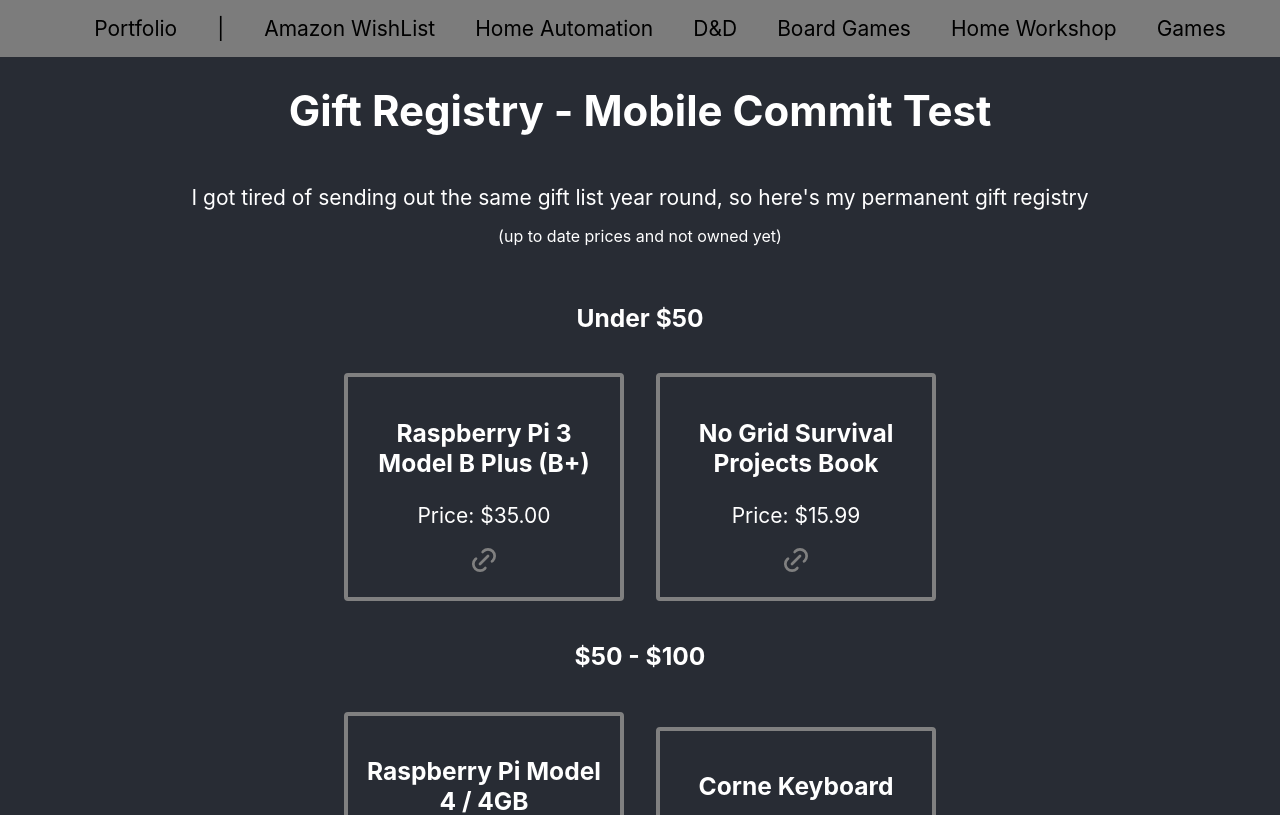
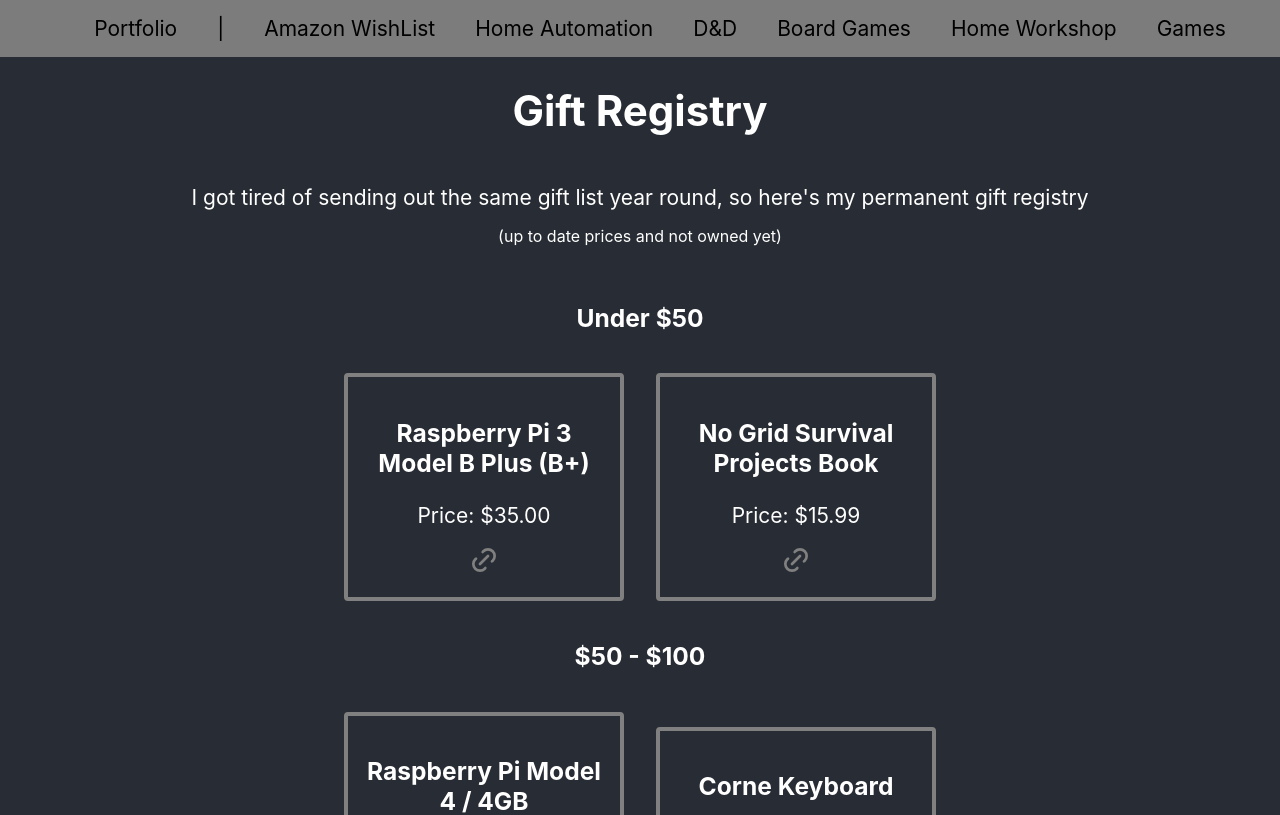
Before and after one commit to Zynorthis/Gifts, a React (Create React App) app in the folder gifts/: page / in a window 1280 px wide. Shown: the top 815 px of the page. Built offline with nearby package versions, Linux system fonts and the light colour scheme.

Commit message:
Reverting last commit

```diff
--- a/gifts/src/LandingPage.tsx
+++ b/gifts/src/LandingPage.tsx
@@ -30,7 +30,7 @@
 
     return (<>
         <Navigationbar />
-        <h1>Gift Registry - Mobile Commit Test</h1>
+        <h1>Gift Registry</h1>
         <p>I got tired of sending out the same gift list year round, so here's my permanent gift registry</p>
         <p className="subtext">(up to date prices and not owned yet)</p>
         {gifts?.length === 0 && (
```
